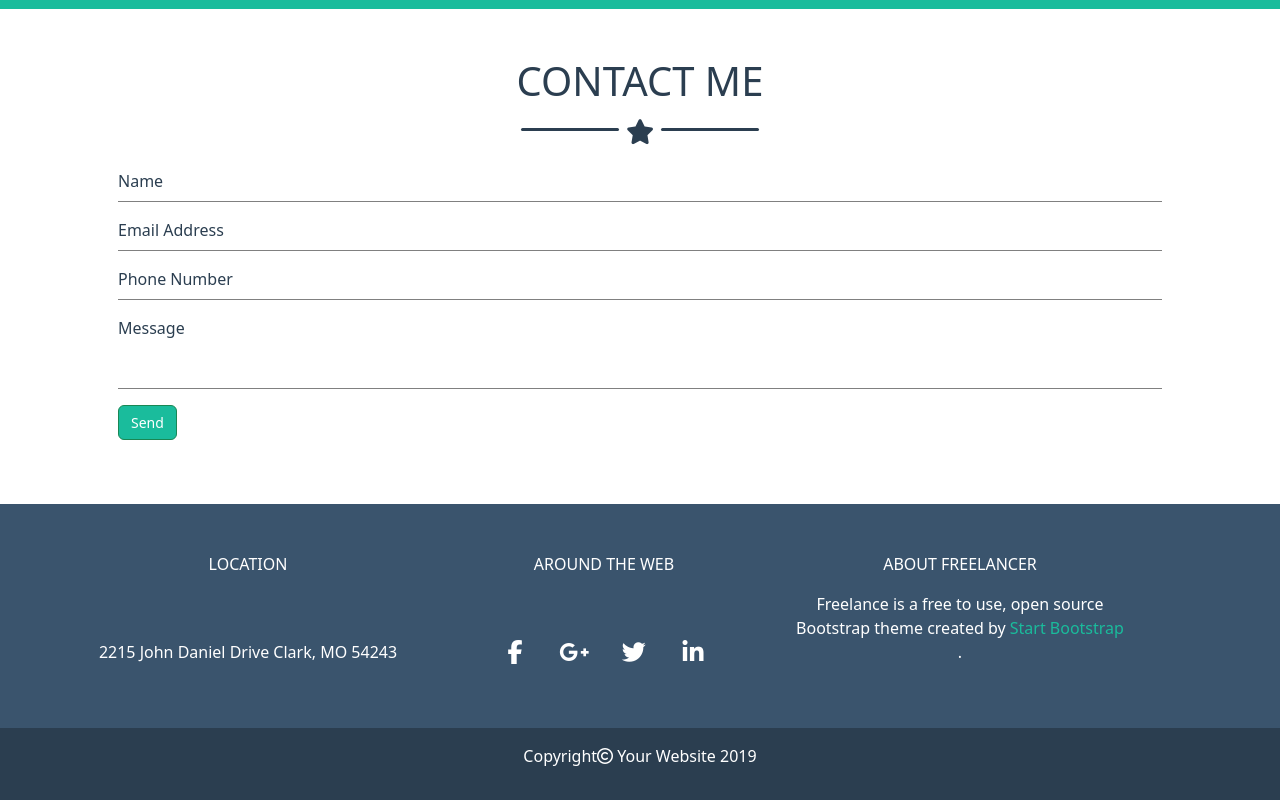
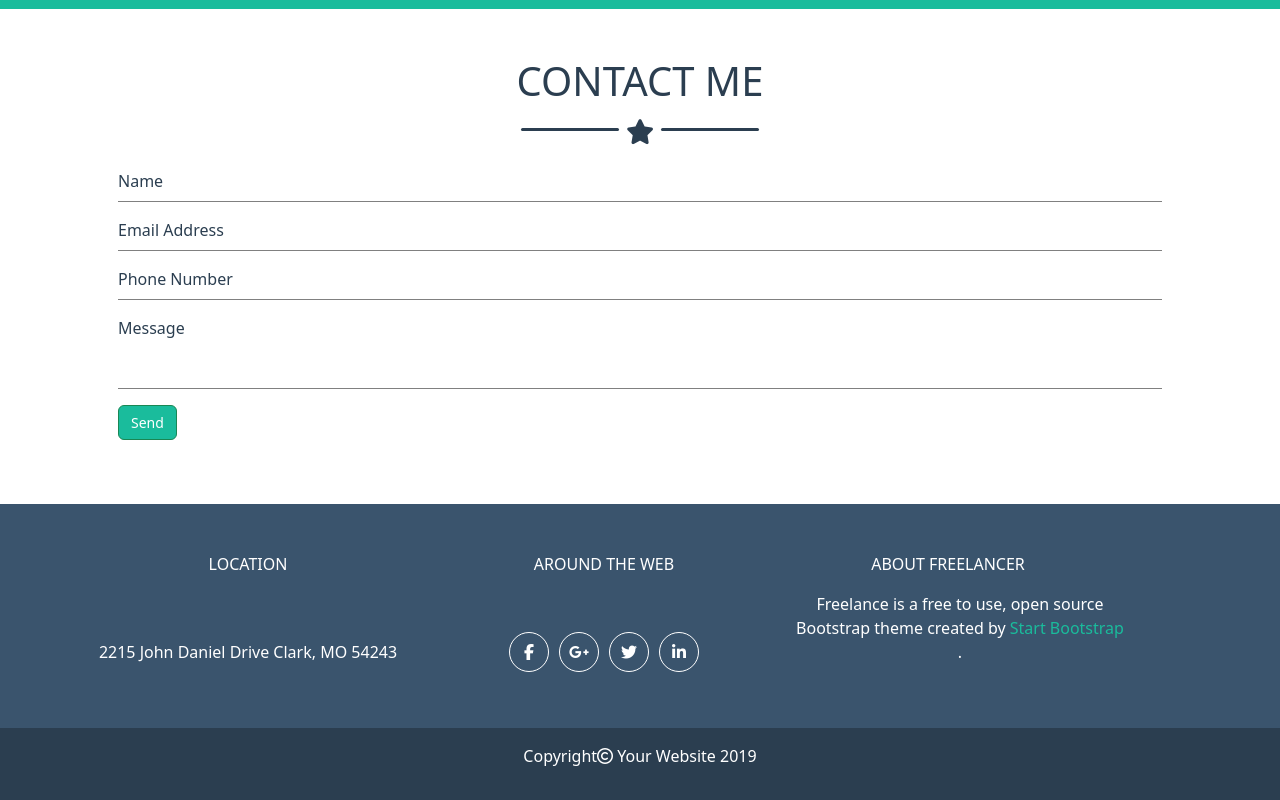
Before and after one commit to Cianuro-83/html-css-bootstrap-freelancer, a plain HTML site: page index.html in a window 1280 px wide. Shown: the part 1858-2658 px from the top of the page. Drawn offline with nearby package versions, Linux system fonts and the light colour scheme.

Commit message:
FEAT: border circle social

```diff
--- a/css/style.css
+++ b/css/style.css
@@ -152,7 +152,16 @@ CONTACT
 SOCIAL
 ************************** */
 .scb-social {
-  font-size: 1.5rem;
+  display: flex;
+  text-align: center;
+  justify-content: center;
+  font-size: 1rem;
+  width: 40px;
+  height: 40px;
+  border: 1px solid white;
+  border-radius: 50%;
+  margin: 0 5px;
+  align-items: center;
 }
 
 /* **************************
--- a/index.html
+++ b/index.html
@@ -47,7 +47,7 @@
     <section class="scb-hero">
         <div class="container">
             <div class="row text-uppercase text-center">
-                <div class="col-12 pt-5 pb-3">
+                <div class="col-12 text-center justify-content-center pt-5 pb-3">
                     <img class="img-fluid scb-avatar" src="./img/avatar.svg" alt="avatar">
                 </div>
                 <div class="col-12">
@@ -170,7 +170,7 @@
 ************************** -->
     <section class="sbc-info">
         <div class="container">
-            <div class="row text-center">
+            <div class="row align-content-center text-center">
                 <div class="col-12 col-md-4 row pt-5">
                     <div class="col-12 text-uppercase">
                         <p>location</p>
@@ -183,12 +183,12 @@
                 </div>
                 <div class="col-12 col-md-4 row pt-5 justify-content-center text-center">
                     <div class="col-12">AROUND THE WEB</div>
-                    <div class="col-2 scb-social">
+                    <div class="col-2 scb-social align-items-center">
                         <a href="#">
                             <i class="fa-brands fa-facebook-f"></i>
                         </a>
                     </div>
-                    <div class="col-2 scb-social">
+                    <div class="col-2 scb-social scb-social">
                         <a href="#">
                             <i class="fa-brands fa-google-plus-g"></i>
                         </a>
@@ -206,7 +206,7 @@
 
                 </div>
                 <div class="col-12 col-md-4 row pt-5 pb-5">
-                    <div class="col-12 text-uppercase">
+                    <div class="col-12 text-uppercase row">
                         <p>about freelancer</p>
                     </div>
                     <div class="col-12">
```
